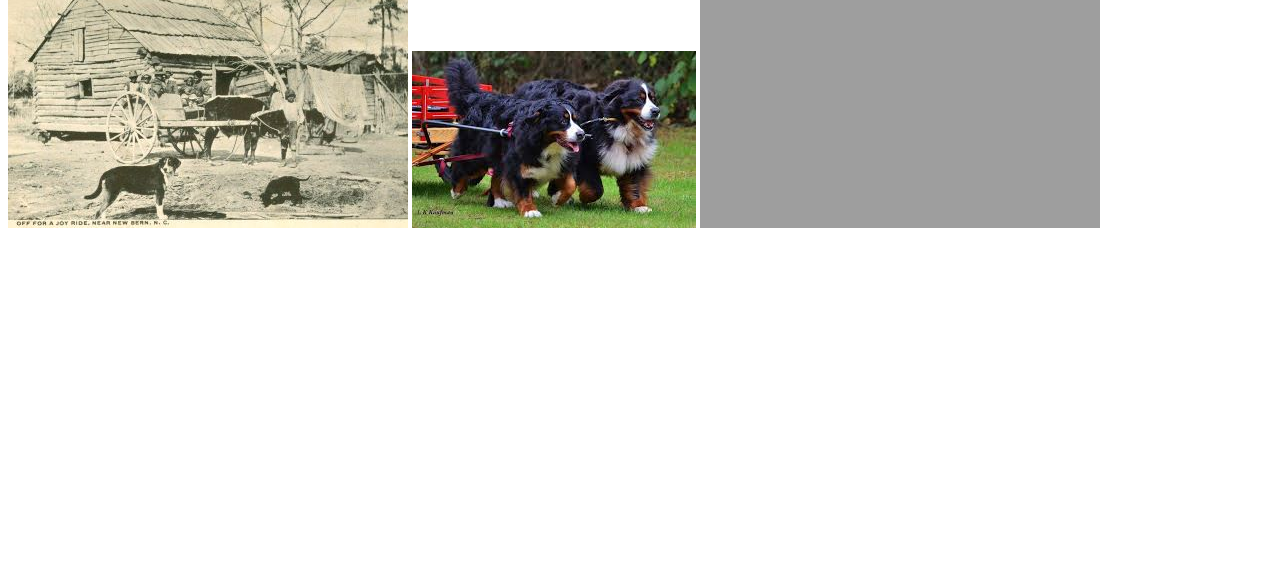
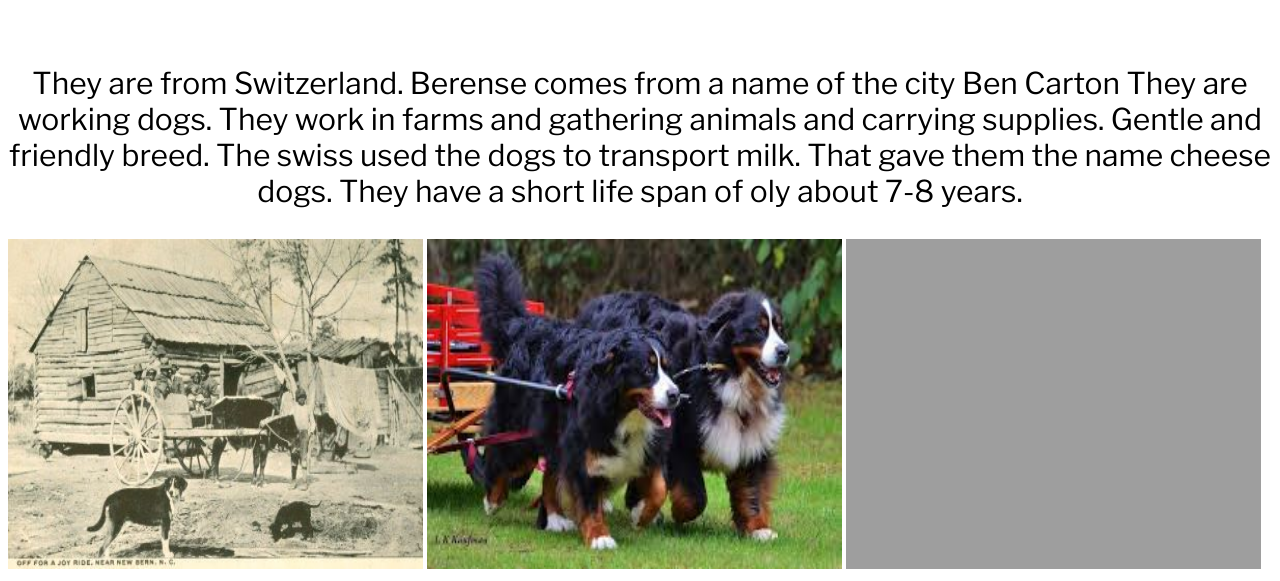
Before and after one commit to JasminSmith6532/My-Fan-page-Assignment, a plain HTML site: page About.html in a window 1280 px wide. Shown: the part 284-865 px from the top of the page. Before the commit the page ends 800 px from the top, so only its background shows below. Drawn offline with nearby package versions, Linux system fonts and the light colour scheme; the site is published under a folder, as on GitHub Pages, so addresses that start at the root find nothing.

Commit message:
Update About.html

```diff
--- a/About.html
+++ b/About.html
@@ -3,7 +3,7 @@
   <head>
     <meta charset="utf-8">
     <title>Fan Page</title>
-      <link rel="stylesheet" href="/css/styles.css">
+      <link rel="stylesheet" href="./css/styles.css">
 <link href="https://fonts.googleapis.com/css2?family=Dancing+Script:wght@600&family=Libre+Franklin:ital,wght@0,400;1,300&display=swap" rel="stylesheet">
   </head>
 
```
